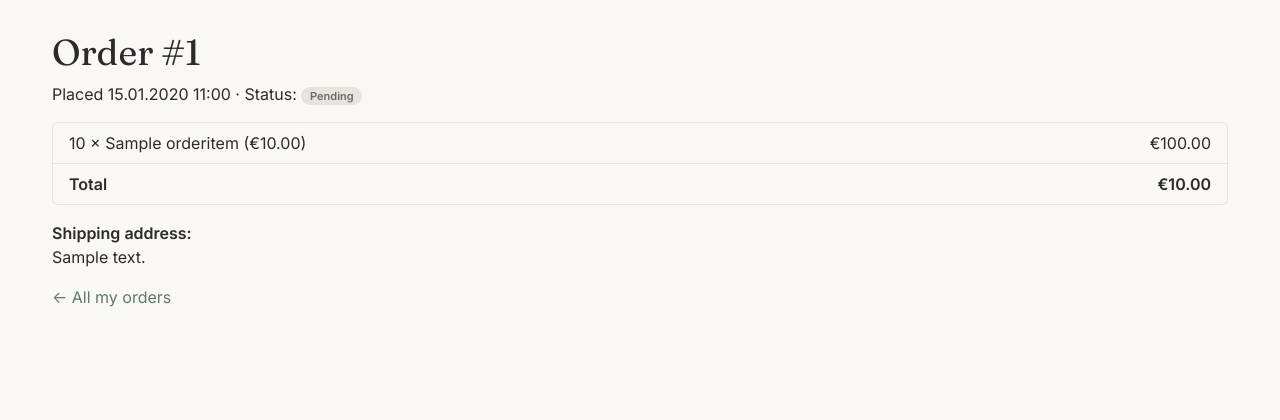
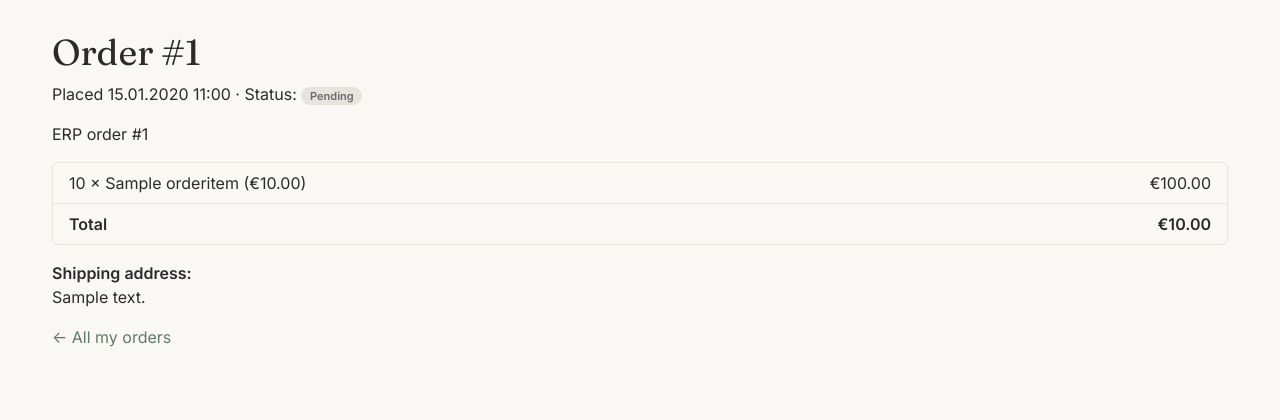
Before and after one commit to NalaMane/bookshop, a Django app: page /orders/1/ in a window 1280 px wide. Shown: the part 85-505 px from the top of the page. Run offline with Django 5.2, Linux system fonts and the light colour scheme; a user stored in the database is signed in; tables that the repository leaves empty hold one stand-in row (values such as "Sample post").

Commit message:
Lab 3: connect checkout to the ERP
Changed checkout to create orders through the ERP instead of decreasing and validating the Django product stock locally. ERP customer lookup is now used, successful ERP order IDs are stored and displayed, and checkout handles insufficient stock, ERP availability, business and configuration errors.

Faced integration problems: ERP order creation may return no result, ERP order IDs can be reused after restart, and ERP order ID 1 caused a unique database constraint when retrying or ordering again.

Solved these by returning and reading ERP order IDs, handling ERP-specific errors, removing local stock changes, and replacing the ERP order ID unique constraint with a regular database reference.

System behavior: the main page now uses ERP live stock instead of stale Django stock. Users can add quantities larger than the ERP stock to the cart, but checkout sends the order to the ERP, which validates stock and returns a clear insufficient-stock error.

Co-authored-by: Copilot <223556219+Copilot@users.noreply.github.com>

```diff
--- a/orders/models.py
+++ b/orders/models.py
@@ -15,6 +15,7 @@ class Order(models.Model):
     status = models.CharField(max_length=20, choices=Status.choices, default=Status.PENDING)
     shipping_address = models.TextField()  # copied from the profile at checkout
     total_price = models.DecimalField(max_digits=10, decimal_places=2, default=0)
+    erp_order_id = models.PositiveIntegerField(null=True, blank=True)
 
     class Meta:
         ordering = ["-created_at"]
--- a/orders/templates/orders/order_detail.html
+++ b/orders/templates/orders/order_detail.html
@@ -3,6 +3,7 @@
 {% block content %}
 <h1>Order #{{ order.pk }}</h1>
 <p>Placed {{ order.created_at|date:"d.m.Y H:i" }} · Status: <span class="badge bg-secondary">{{ order.get_status_display }}</span></p>
+{% if order.erp_order_id %}<p>ERP order #{{ order.erp_order_id }}</p>{% endif %}
 <ul class="list-group mb-3">
   {% for item in order.items.all %}
   <li class="list-group-item d-flex justify-content-between">
--- a/orders/views.py
+++ b/orders/views.py
@@ -11,6 +11,9 @@ from django.shortcuts import get_object_or_404, redirect, render
 from django.views.decorators.http import require_POST
 
 from products.models import Product
+
+from accounts.erp_customers import erp_customer_for
+from bookshop import erp_client as erp
 
 from .cart import Cart
 from .models import Order, OrderItem
@@ -141,37 +144,33 @@ def checkout(request):
             messages.error(request, "Please add a shipping address to your profile before ordering.")
             return redirect("accounts:profile")
 
+        try:
+            erp_customer = erp_customer_for(request.user)
+            erp_order_id = erp.create_order(
+                erp_customer.id,
+                [(item["product"].erp_id, item["quantity"]) for item in items],
+            )
+        except erp.InsufficientStock as error:
+            messages.error(request, error.message)
+            return redirect("orders:cart")
+        except erp.ERPUnavailable:
+            messages.error(request, "Orders cannot be placed right now. Please try again later.")
+            return redirect("orders:cart")
+        except erp.ERPBusinessError as error:
+            messages.error(request, error.message)
+            return redirect("orders:cart")
+        except erp.ERPConfigError:
+            messages.error(request, "The ERP is not configured correctly. Please try again later.")
+            return redirect("orders:cart")
+
         with transaction.atomic():
-            locked_products = {
-                product.pk: product
-                for product in Product.objects.select_for_update().filter(
-                    pk__in=[item["product"].pk for item in items]
-                )
-            }
-            for item in items:
-                product = locked_products.get(item["product"].pk)
-                if product is None:
-                    messages.error(request, "A book in your cart is no longer available.")
-                    return redirect("orders:cart")
-                if product.stock is None:
-                    messages.error(
-                        request,
-                        f'"{product.name}" is no longer available for purchase.',
-                    )
-                    return redirect("orders:cart")
-                if item["quantity"] > product.stock:
-                    messages.error(
-                        request,
-                        f'Only {product.stock} of "{product.name}" are currently in stock.',
-                    )
-                    return redirect("orders:cart")
-
             order = Order.objects.create(
                 customer=request.user,
                 shipping_address=shipping_address,
+                erp_order_id=erp_order_id,
             )
             for item in items:
-                product = locked_products[item["product"].pk]
+                product = item["product"]
                 OrderItem.objects.create(
                     order=order,
                     product=product,
@@ -179,12 +178,10 @@ def checkout(request):
                     unit_price=product.price,
                     quantity=item["quantity"],
                 )
-                product.stock -= item["quantity"]
-                product.save(update_fields=["stock"])
             order.recalculate_total()
         cart.clear()
-        messages.success(request, "Thank you! Your order was placed.")
-        return redirect("products:list")
+        messages.success(request, f"Thank you! Your order was placed (ERP order #{erp_order_id}).")
+        return redirect("orders:detail", pk=order.pk)
 
     return render(request, "orders/checkout.html", {"items": items, "total": cart.total()})
 
--- a/products/templates/products/product_list.html
+++ b/products/templates/products/product_list.html
@@ -37,7 +37,7 @@
           {% if not stock_available %}
             <span class="book-stock text-warning">Stock information currently unavailable</span>
           {% elif product.live_stock > 0 %}
-            <span class="book-stock text-success">{{ product.live_stock }} in stock</span>
+            <span class="book-stock text-success">In stock ({{ product.live_stock }} left)</span>
           {% else %}
             <span class="book-stock text-muted">Out of stock</span>
           {% endif %}
```
Also changed, not shown: orders/tests.py (+40 -5 lines), orders/migrations/0002_order_erp_order_id.py (added), orders/migrations/0003_alter_order_erp_order_id.py (added).
